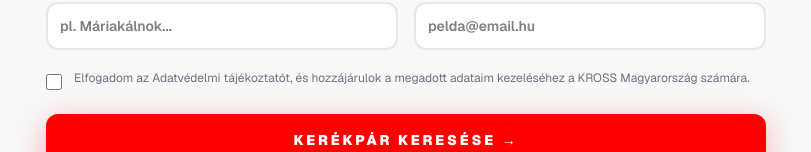
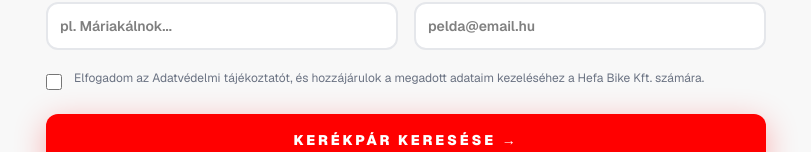
Before and after one commit to kerekparajanlo/kerekpar, a Next.js app: page / in a window 1280 px wide. Shown: the part 484-636 px from the top of the page, without its empty margins (234-1045 px from the left). Built offline with nearby package versions, Linux system fonts and the light colour scheme; no server answers.

Commit message:
Update Questionnaire.tsx

```diff
--- a/components/Questionnaire.tsx
+++ b/components/Questionnaire.tsx
@@ -224,7 +224,7 @@ export default function Questionnaire({ onSubmit }: { onSubmit: (d: FormData) =>
           className="mt-1 w-4 h-4 accent-[#ff0000] cursor-pointer"
         />
         <label htmlFor="gdpr" className={`text-xs ${gdprError ? 'text-red-500 font-bold' : 'text-gray-500'} cursor-pointer`}>
-          Elfogadom az Adatvédelmi tájékoztatót, és hozzájárulok a megadott adataim kezeléséhez a KROSS Magyarország számára.
+          Elfogadom az Adatvédelmi tájékoztatót, és hozzájárulok a megadott adataim kezeléséhez a Hefa Bike Kft. számára.
         </label>
       </div>
 
```
